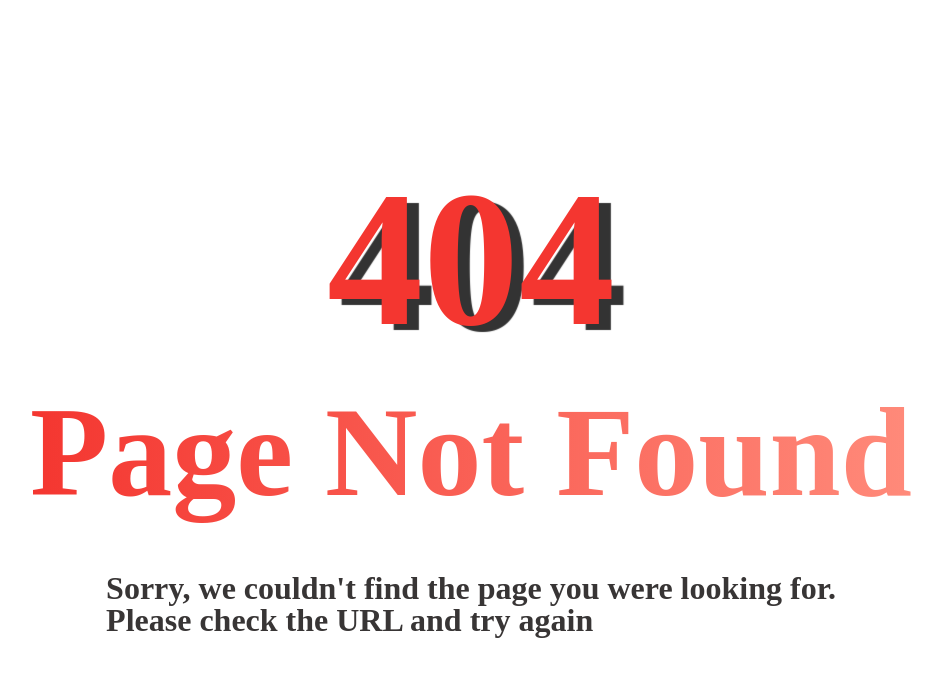
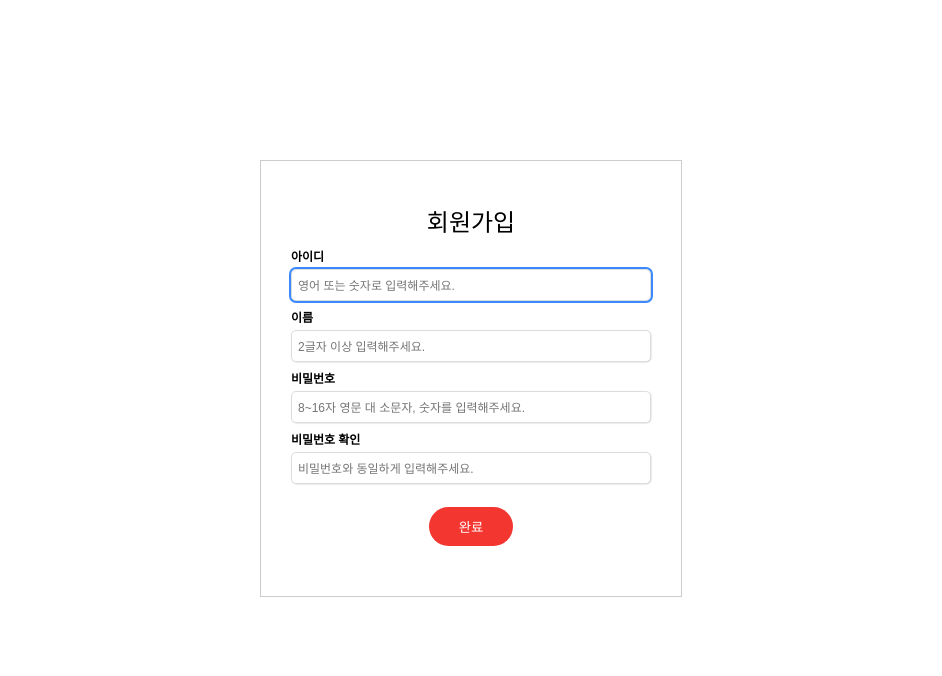
Before and after one commit to KDT1-FE/Y_FE_Toy2, a React (Vite) app: page /signup in a window 1280 px wide. Before the commit this address had no page. Shown: the top 676 px of the page, without its empty margins (169-1111 px from the left). Built offline with nearby package versions, Linux system fonts and the light colour scheme.

Commit message:
Feat: Add checkDuplicatedId function

```diff
--- a/package.json
+++ b/package.json
@@ -14,6 +14,7 @@
     "react": "^18.2.0",
     "react-dom": "^18.2.0",
     "react-router-dom": "^6.18.0",
+    "react-spinners": "^0.13.8",
     "styled-components": "^6.1.0",
     "styled-reset": "^4.5.1"
   },
--- a/src/App.tsx
+++ b/src/App.tsx
@@ -4,7 +4,7 @@ import styled from "styled-components";
 import Footer from "./components/Footer";
 import Header from "./components/Header";
 import { Outlet } from "react-router-dom";
-import Login from "./pages/Login/Login";
+import SignUp from "./pages/SignUp/SignUp";
 
 function App() {
   return (
@@ -24,7 +24,7 @@ function App() {
         }
       />
       <Route path="*" element={<PageNotFound></PageNotFound>} />
-      <Route path="/login" element={<Login />} />
+      <Route path="/signup" element={<SignUp />} />
     </Routes>
   );
 }
--- /dev/null
+++ b/src/components/Loader/Loader.tsx
@@ -0,0 +1,29 @@
+import { HashLoader } from "react-spinners";
+import { CSSProperties } from "react";
+
+const override: CSSProperties = {
+  position: "absolute",
+  display: "block",
+  margin: "0 auto",
+  top: "40%",
+  left: "50%",
+  transform: "translate(-50%, -50%)",
+  borderColor: "red"
+};
+
+function Loader({ loading }) {
+  return (
+    <>
+      <HashLoader
+        color={"#F43630"}
+        loading={loading}
+        cssOverride={override}
+        size={100}
+        aria-label="Loading Spinner"
+        data-testid="loader"
+      ></HashLoader>
+    </>
+  );
+}
+
+export default Loader;
--- a/src/components/SignUpForm/SignUpForm.tsx
+++ b/src/components/SignUpForm/SignUpForm.tsx
@@ -1,27 +1,50 @@
 import styled from "styled-components";
 import SignUpInput from "../SignUpInput/SignUpInput";
-import { useState } from "react";
+import { useEffect, useState } from "react";
 import FormInputBtn from "../FormInputBtn/FormInputBtn";
+import Loader from "../Loader/Loader";
+import { postSignUp } from "../../utils/postSignUp";
 
 const initialErrorData = {
   id: "",
+  password: "",
   name: "",
-  pw: "",
   confirmPw: ""
 };
 
 const initialFormData = {
   id: "",
+  password: "",
   name: "",
-  pw: "",
   confirmPw: ""
 };
 
 function SignUpForm() {
+  const [loading, setLoading] = useState(false);
   const [errorData, setErrorData] = useState(initialErrorData);
   const [formData, setFormData] = useState(initialFormData);
+  const [passedValidation, setPassedValidation] = useState(false);
+
+  useEffect(() => {
+    setPassedValidation(
+      Object.values(errorData).every((value) => value === "passed")
+    );
+  }, [errorData]);
+
   const handleSubmit = (e: React.FormEvent) => {
     e.preventDefault();
+    setLoading(true);
+
+    if (!passedValidation) {
+      alert("모든 문항을 정확히 입력해주세요.");
+      setLoading(false);
+      return;
+    } else {
+      const { confirmPw, ...RequestBody } = formData;
+      setTimeout(() => {
+        postSignUp(RequestBody, setLoading(false));
+      }, 1000);
+    }
   };
 
   return (
@@ -35,8 +58,17 @@ function SignUpForm() {
         setErrorData={setErrorData}
         inputProps={{
           type: "text",
-          placeholder: "영어로 입력해주세요."
+          placeholder: "영어 또는 숫자로 입력해주세요."
         }}
+        className={`${
+          errorData["id"] === "passed"
+            ? "passed"
+            : errorData["id"] === "invalidId" ||
+              errorData["id"] === "required" ||
+              errorData["id"] === "duplicated"
+            ? "error"
+            : ""
+        }`}
       />
       <SignUpInput
         id={"name"}
@@ -49,9 +81,17 @@ function SignUpForm() {
           type: "text",
           placeholder: "2글자 이상 입력해주세요."
         }}
+        className={`${
+          errorData["name"] === "passed"
+            ? "passed"
+            : errorData["name"] === "invalidName" ||
+              errorData["name"] === "required"
+            ? "error"
+            : ""
+        }`}
       />
       <SignUpInput
-        id={"pw"}
+        id={"password"}
         label={"비밀번호"}
         formData={formData}
         setFormData={setFormData}
@@ -61,6 +101,14 @@ function SignUpForm() {
           type: "password",
           placeholder: "8~16자 영문 대 소문자, 숫자를 입력해주세요."
         }}
+        className={`${
+          errorData["password"] === "passed"
+            ? "passed"
+            : errorData["password"] === "invalidPw" ||
+              errorData["password"] === "required"
+            ? "error"
+            : ""
+        }`}
       />
       <SignUpInput
         id={"confirmPw"}
@@ -73,8 +121,17 @@ function SignUpForm() {
           type: "password",
           placeholder: "비밀번호와 동일하게 입력해주세요."
         }}
+        className={`${
+          errorData["confirmPw"] === "passed"
+            ? "passed"
+            : errorData["confirmPw"] === "invalidPwCheck" ||
+              errorData["confirmPw"] === "required"
+            ? "error"
+            : ""
+        }`}
       />
       <FormInputBtn value={"완료"} />
+      <Loader loading={loading} />
     </SignUpContainer>
   );
 }
--- a/src/components/SignUpInput/SignUpInput.tsx
+++ b/src/components/SignUpInput/SignUpInput.tsx
@@ -1,14 +1,16 @@
 import { useEffect, useRef } from "react";
 import styled from "styled-components";
+import { apiHeader } from "../../utils/apiHeader";
 
-const ID_REGEX = new RegExp("[A-Za-z]{5,20}"); // 5~20글자 영문자만 입력 가능
+const ID_REGEX = new RegExp("^[A-Za-z0-9]{5,20}$"); // 5~20글자 영문자만 입력 가능
 const PW_REGEX = new RegExp("^[A-Za-z0-9]{8,16}$"); // 8~16글자 영문자, 숫자만 입력 가능
-const NAME_REGEX = new RegExp("^[A-Za-z가-힣]{2,}$"); // 2글자 이상 영문자, 한글만 입력 가능
+const NAME_REGEX = new RegExp("^[A-Za-z가-힣]{2,20}$"); // 2글자 이상 영문자, 한글만 입력 가능
 
 const ERROR_MSG: { [key: string]: string } = {
   required: "필수 정보입니다.",
-  invalidId: "5~20자의 영문자만 입력 하세요.",
-  invalidName: "2자 이상 영문 대 소문자, 숫자를 입력 하세요.",
+  invalidId: "5~20자의 영문자, 숫자만 입력 하세요.",
+  duplicated: "중복된 아이디가 존재합니다.",
+  invalidName: "2자 이상 영문 대 소문자, 한글를 입력 하세요.",
   invalidPw: "8~16자 이상의 영문 대 소문자, 숫자를 입력하세요.",
   invalidPwCheck: "비밀번호가 일치하지 않습니다."
 };
@@ -20,38 +22,73 @@ function SignUpInput({
   formData,
   setFormData,
   errorData,
-  setErrorData
+  setErrorData,
+  className
 }: FormInputProps) {
   const inputRef = useRef<HTMLInputElement | null>(null);
 
+  let result: string | true;
   const checkRegex = (inputId: keyof ErrorData) => {
-    let result: string | true;
     const value = formData[inputId];
     if (value.length === 0) {
       result = "required";
     } else {
       switch (inputId) {
         case "id":
-          result = ID_REGEX.test(value) ? true : "invalidId";
+          result = ID_REGEX.test(value) ? "passed" : "invalidId";
           break;
         case "name":
-          result = NAME_REGEX.test(value) ? true : "invalidName";
+          result = NAME_REGEX.test(value) ? "passed" : "invalidName";
           break;
-        case "pw":
-          result = PW_REGEX.test(value) ? true : "invalidPw";
+        case "password":
+          result = PW_REGEX.test(value) ? "passed" : "invalidPw";
           checkRegex("confirmPw");
           break;
         case "confirmPw":
-          result = value === formData["pw"] ? true : "invalidPwCheck";
+          result =
+            value === formData["password"] && PW_REGEX.test(value)
+              ? "passed"
+              : "invalidPwCheck";
           break;
         default:
           return;
       }
     }
-    setErrorData({
-      ...errorData,
+
+    setErrorData((prev) => ({
+      ...prev,
       [inputId]: result
-    });
+    }));
+  };
+
+  const checkDuplicateId = async (inputId: keyof ErrorData) => {
+    if (inputId === "id") {
+      const { id } = formData;
+      const requestBody = { id };
+      fetch("https://fastcampus-chat.net/check/id", {
+        method: "POST",
+        headers: apiHeader,
+        body: JSON.stringify(requestBody)
+      })
+        .then((response) => response.json())
+        .then((data) => {
+          if (data.isDuplicated) {
+            setErrorData((prev) => ({
+              ...prev,
+              [inputId]: "duplicated"
+            }));
+          } else {
+            setErrorData((prev) => ({
+              ...prev,
+              [inputId]: "passed"
+            }));
+            checkRegex("id");
+          }
+        })
+        .catch((error) => {
+          console.error("오류 발생:", error);
+        });
+    }
   };
 
   useEffect(() => {
@@ -64,14 +101,17 @@ function SignUpInput({
     <SignUpInputContainer>
       <InputLabel htmlFor={id}>{label}</InputLabel>
       <Input
+        className={className}
         id={id}
         ref={inputRef}
         value={formData[id]}
-        onChange={(e) => setFormData({ ...formData, [id]: e.target.value })}
+        onChange={(e) =>
+          setFormData((prev) => ({ ...prev, [id]: e.target.value }))
+        }
         onBlur={() => {
+          checkDuplicateId(id as keyof ErrorData);
           checkRegex(id as keyof ErrorData);
         }}
-        required
         {...inputProps}
       />
       <ErrorMessage>
@@ -79,6 +119,17 @@ function SignUpInput({
           ? ERROR_MSG[errorData[id] as string]
           : ""}
       </ErrorMessage>
+
+      {className === "passed" ? (
+        <PassedMessage>
+          <img
+            src="https://upload.wikimedia.org/wikipedia/commons/thumb/1/13/Icons8_flat_checkmark.svg/512px-Icons8_flat_checkmark.svg.png"
+            alt=""
+          />
+        </PassedMessage>
+      ) : (
+        ""
+      )}
     </SignUpInputContainer>
   );
 }
@@ -89,27 +140,28 @@ interface FormInputProps {
   id: string;
   label: string;
   formData: FormData;
-  setFormData: (data: FormData) => void;
+  setFormData: React.Dispatch<React.SetStateAction<FormData>>;
   errorData: ErrorData;
-  setErrorData: (error: ErrorData) => void;
+  setErrorData: React.Dispatch<React.SetStateAction<ErrorData>>;
   inputProps: {
     type: string;
     placeholder: string;
   };
+  className: string;
 }
 
 interface FormData {
   id: string;
   name: string;
-  pw: string;
+  password: string;
   confirmPw: string;
   [key: string]: string;
 }
 
-interface ErrorData {
+export interface ErrorData {
   id: string;
   name: string;
-  pw: string;
+  password: string;
   confirmPw: string;
   [key: string]: string | true;
 }
@@ -135,6 +187,31 @@ const Input = styled.input`
   border-radius: 5px;
   outline: none;
 
+  &.passed {
+    outline: 2px solid #5fd87d;
+  }
+
+  &.error {
+    outline: 2px solid red;
+    animation: shake 0.1s 3;
+
+    @keyframes shake {
+      0%,
+      100% {
+        transform: translateX(0);
+      }
+      25% {
+        transform: translateX(-2px);
+      }
+      50% {
+        transform: translateX(2px);
+      }
+      75% {
+        transform: translateX(-2px);
+      }
+    }
+  }
+
   &::placeholder {
     font-size: 12px;
   }
@@ -149,3 +226,13 @@ const ErrorMessage = styled.p`
   color: red;
   font-weight: 500;
 `;
+
+const PassedMessage = styled.div`
+  width: 12px;
+  height: 12px;
+
+  > img {
+    width: 100%;
+    height: 100%;
+  }
+`;
--- /dev/null
+++ b/src/utils/apiHeader.ts
@@ -0,0 +1,4 @@
+export const apiHeader = {
+  "content-type": "application/json",
+  serverId: "1601075b"
+};
--- /dev/null
+++ b/src/utils/postSignUp.ts
@@ -0,0 +1,24 @@
+import { apiHeader } from "./apiHeader";
+
+export const postSignUp = (requestBody: {}, loading: void) => {
+  fetch("https://fastcampus-chat.net/signp", {
+    method: "POST",
+    headers: apiHeader,
+    body: JSON.stringify(requestBody)
+  })
+    .then((response) => response.json())
+    .then((data) => {
+      if (data.message === "User created") {
+        console.log("회원가입 성공");
+        loading;
+      } else {
+        console.log("회원가입 실패");
+        alert(data.message);
+        loading;
+      }
+    })
+    .catch((error) => {
+      console.error("오류 발생:", error);
+      loading;
+    });
+};
--- a/vite.config.ts
+++ b/vite.config.ts
@@ -1,7 +1,7 @@
-import { defineConfig } from 'vite'
-import react from '@vitejs/plugin-react-swc'
+import { defineConfig } from "vite";
+import react from "@vitejs/plugin-react-swc";
 
 // https://vitejs.dev/config/
 export default defineConfig({
-  plugins: [react()],
-})
+  plugins: [react()]
+});
```
Also changed, not shown: 1 other file (tests, documents, lock files or other folders).
